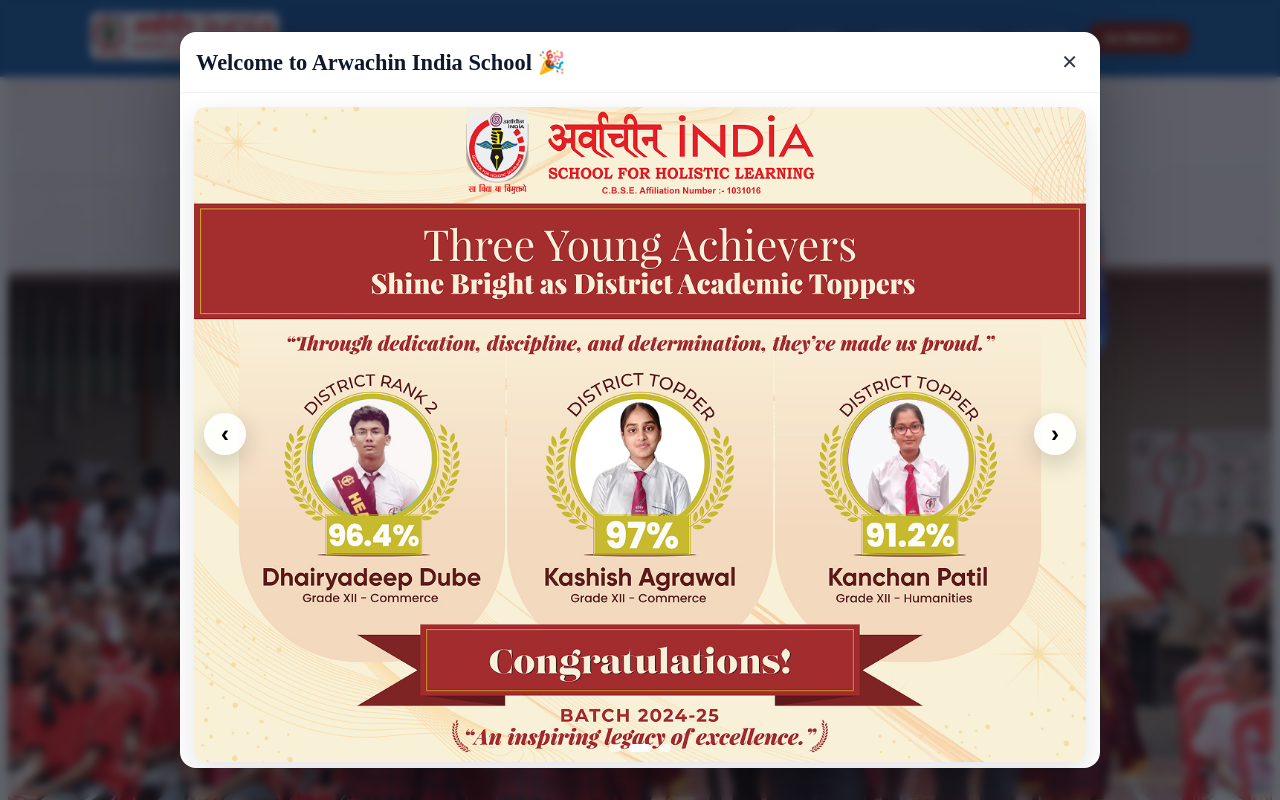
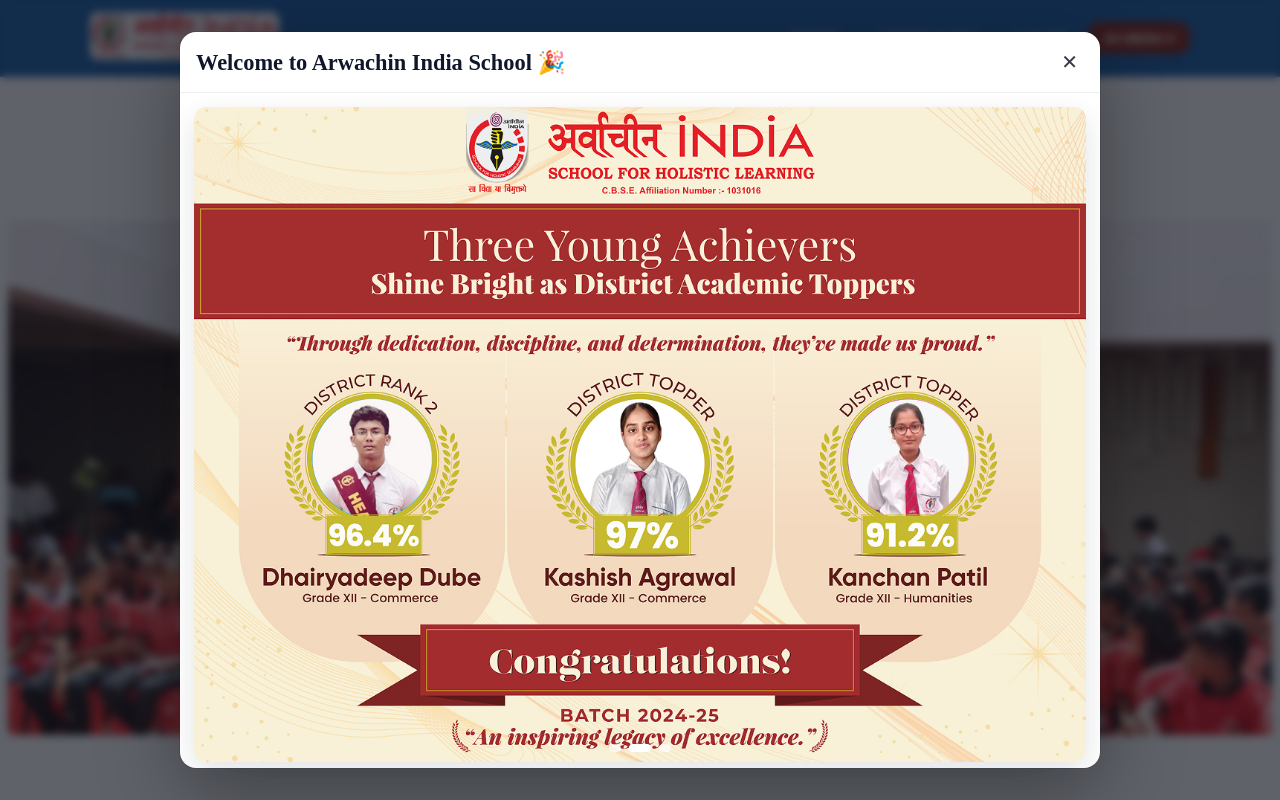
Before and after one commit to g-star-05/ArwachinIndia, a React (Vite) app: page / in a window 1280 px wide. Shown: the top 800 px of the page. Built offline with nearby package versions, Linux system fonts and the light colour scheme.

Commit message:
Arrow button removed in welcome section

```diff
--- a/src/WelcomeModal.jsx
+++ b/src/WelcomeModal.jsx
@@ -87,8 +87,6 @@
                 <img key={idx} src={images[idx]} alt="" className="wm__img fade-in" />
                 {count > 1 && (
                   <>
-                    <button className="wm__nav left" onClick={prev} aria-label="Previous slide">‹</button>
-                    <button className="wm__nav right" onClick={next} aria-label="Next slide">›</button>
                     <div className="wm__dots" role="tablist" aria-label="Slides">
                       {images.map((_, i) => (
                         <button
--- a/src/hero.css
+++ b/src/hero.css
@@ -20,7 +20,7 @@
 .hero__image {
   width: 100%;
   height: 100%;
-  object-fit: cover;          /* desktop/tablet default */
+  object-fit: contain;          /* desktop/tablet default */
   object-position: center;
   transition: opacity 1s ease, transform 8s ease;
 }
```
